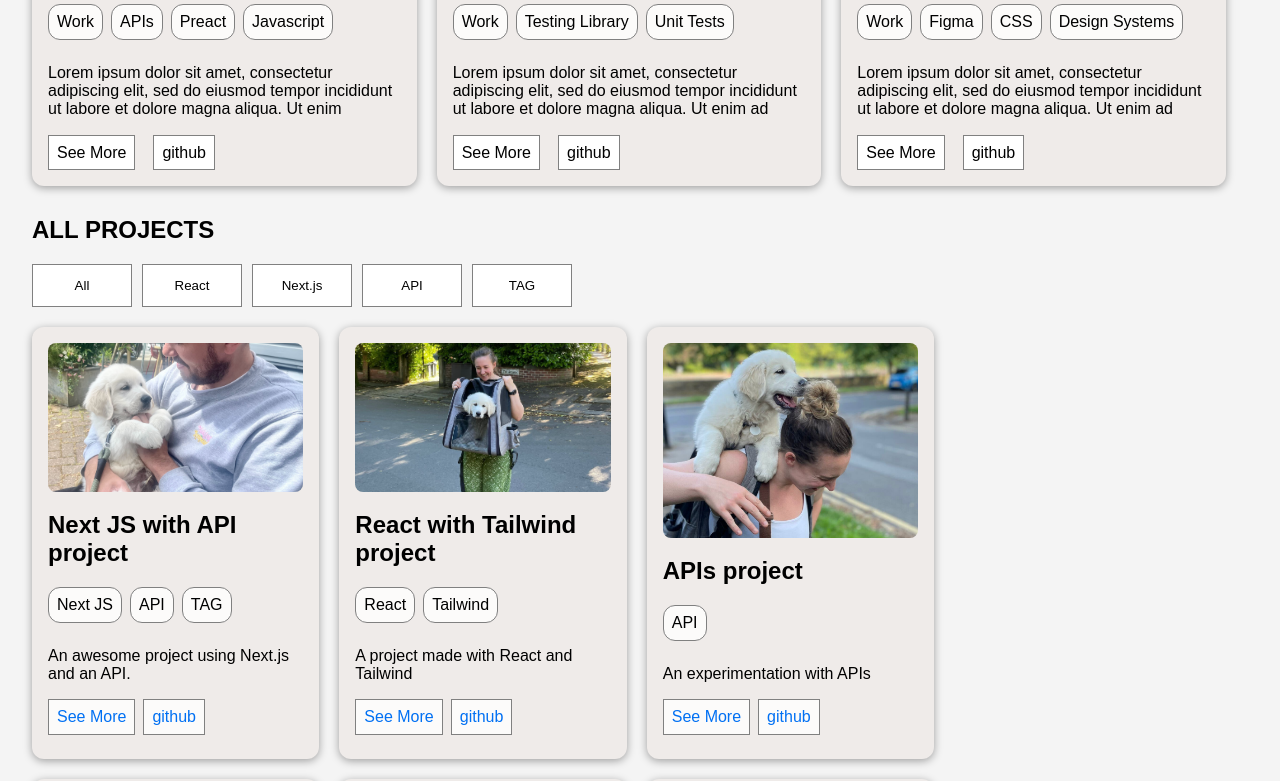
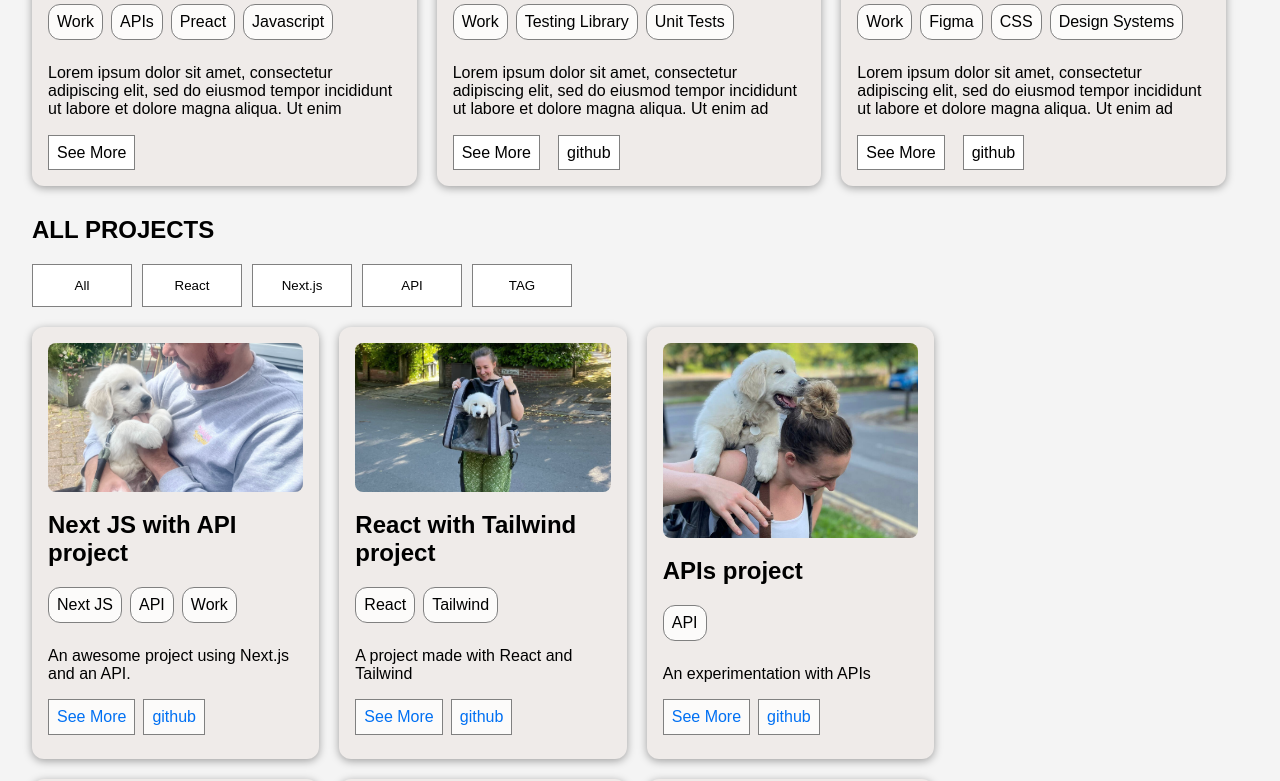
Before and after one commit to Sarahmhackett/sarah-hackett-projects, a Next.js app: page / in a window 1280 px wide. Shown: the part 600-1381 px from the top of the page. Built offline with nearby package versions, Linux system fonts and the light colour scheme; a web font is replaced by a local one.

Commit message:
dynamic github url

```diff
--- a/app/components/FeaturedCards.module.css
+++ b/app/components/FeaturedCards.module.css
@@ -91,6 +91,10 @@
     background-color: #e64451;
   }
 
+  .links .nogitHubUrl {
+    display: none;
+  }
+
   .links .gitHub:hover {
     background-color: #229880;
   }
--- a/app/components/FeaturedCards.tsx
+++ b/app/components/FeaturedCards.tsx
@@ -55,7 +55,12 @@ export default function FeaturedCards() {
                 </Link>
               </li>
               <li>
-                <Link className={styles.gitHub} href={project.githubUrl}>
+                <Link
+                  className={
+                    project.githubUrl ? styles.gitHub : styles.nogitHubUrl
+                  }
+                  href={project.githubUrl}
+                >
                   github
                 </Link>
               </li>
--- a/app/data/featured-projects.ts
+++ b/app/data/featured-projects.ts
@@ -17,7 +17,7 @@ export const projects: Project[] = [
     tags: ["Work", "APIs", "Preact", "Javascript"],
     shortDescription:
       "Lorem ipsum dolor sit amet, consectetur adipiscing elit, sed do eiusmod tempor incididunt ut labore et dolore magna aliqua. Ut enim",
-    githubUrl: "www.urlhere.com",
+    githubUrl: "",
   },
   {
     id: "project-2",
--- a/app/data/projects.ts
+++ b/app/data/projects.ts
@@ -14,7 +14,7 @@ export const projects: Project[] = [
     name: "Next JS with API project",
     url: "/projects/project-1",
     homepageImage: "/images/project-1.png",
-    tags: ["Next JS", "API", "TAG"],
+    tags: ["Next JS", "API", "Work"],
     shortDescription: "An awesome project using Next.js and an API.",
     githubUrl: "www.urlhere.com",
   },
```
